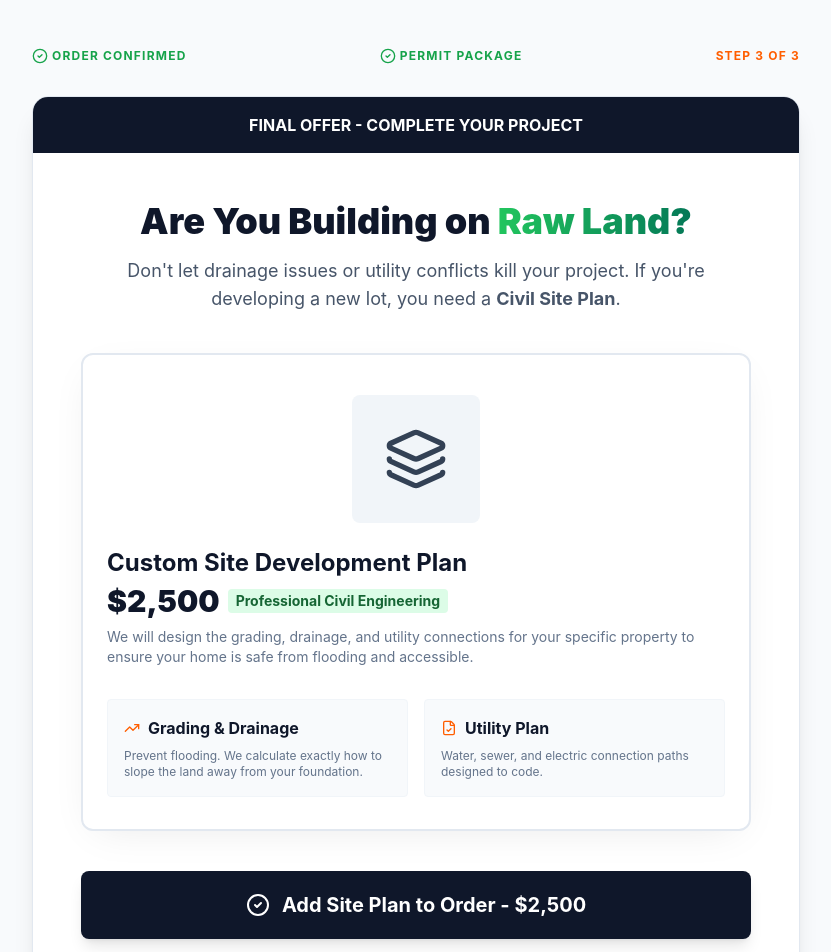
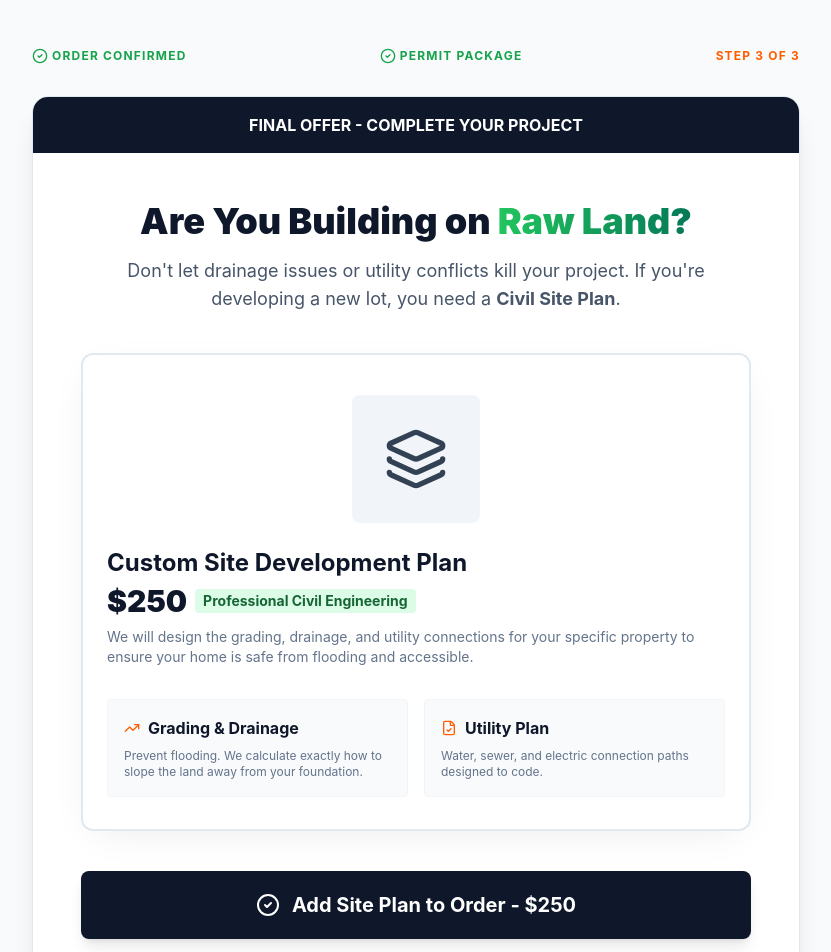
Before and after one commit to Founditmarketing/Texas-Structural-Engineers-Tripwire, a React (Vite) app: page /upsell-site in a window 1280 px wide. Shown: the top 952 px of the page, without its empty margins (224-1055 px from the left). Built offline with nearby package versions, Linux system fonts and the light colour scheme.

Commit message:
Update funnel: Home (Architectural Plans ), Upsell1 (), Upsell2 ()

```diff
--- a/src/pages/Home.tsx
+++ b/src/pages/Home.tsx
@@ -60,7 +60,7 @@ export const Home: React.FC = () => {
                     </div>
 
                     <h1 className="text-4xl md:text-6xl font-extrabold tracking-tight mb-6 leading-tight">
-                        Build a Debt-Free Tiny Home in <span className="text-transparent bg-clip-text bg-gradient-to-r from-yellow-200 to-yellow-500">30 Days</span> for <br className="hidden md:block" /> Under <span className="text-transparent bg-clip-text bg-gradient-to-r from-yellow-200 to-yellow-500">$40k.</span>
+                        Build a Debt-Free Tiny Home in <span className="text-transparent bg-clip-text bg-gradient-to-r from-yellow-200 to-yellow-500">30 Days</span> with <br className="hidden md:block" /> 30 Architectural Plans for <span className="text-transparent bg-clip-text bg-gradient-to-r from-yellow-200 to-yellow-500">$30.</span>
                     </h1>
 
                     <p className="text-lg md:text-2xl text-slate-300 mb-10 max-w-3xl mx-auto leading-relaxed">
@@ -307,7 +307,7 @@ export const Home: React.FC = () => {
                                 <li className="flex items-center justify-between border-b border-slate-100 pb-2">
                                     <div className="flex items-center gap-3">
                                         <CheckCircle2 className="text-safety-orange w-6 h-6" />
-                                        <span className="font-medium">30 Fully Engineered Plans (400 sq ft)</span>
+                                        <span className="font-medium">30 Architectural Plan Sets (400 sq ft)</span>
                                     </div>
                                     <span className="font-bold text-slate-400">$1,500</span>
                                 </li>
--- a/src/pages/UpsellPermitPackage.tsx
+++ b/src/pages/UpsellPermitPackage.tsx
@@ -69,7 +69,7 @@ export const UpsellPermitPackage: React.FC = () => {
                                 <div>
                                     <h2 className="text-2xl font-bold text-slate-900">Building Permit Ready Package</h2>
                                     <div className="flex items-center gap-2 mt-1">
-                                        <span className="text-3xl font-black text-green-600">$995</span>
+                                        <span className="text-3xl font-black text-green-600">$950</span>
                                         <span className="text-xl text-slate-400 line-through font-bold">$3,500</span>
                                     </div>
                                     <p className="text-slate-500 text-sm mt-2">
@@ -197,7 +197,7 @@ export const UpsellPermitPackage: React.FC = () => {
                                 className="w-full bg-green-600 hover:bg-green-700 text-white text-xl font-bold py-5 rounded-lg shadow-lg flex items-center justify-center gap-3 transition-transform active:scale-95 group"
                             >
                                 <ShieldCheck className="w-6 h-6 group-hover:scale-110 transition-transform" />
-                                <span>YES! Upgrade My Order for $995</span>
+                                <span>YES! Upgrade My Order for $950</span>
                             </button>
 
                             <button
@@ -211,7 +211,7 @@ export const UpsellPermitPackage: React.FC = () => {
                 </div>
 
                 <p className="text-center text-slate-400 text-xs mt-8 max-w-lg mx-auto">
-                    By clicking "Yes", you agree to the Terms of Service. The $995 engineering fee covers one specific plan for one specific address. Revisions or site changes may incur additional fees.
+                    By clicking "Yes", you agree to the Terms of Service. The $950 engineering fee covers one specific plan for one specific address. Revisions or site changes may incur additional fees.
                 </p>
             </div>
         </div>
--- a/src/pages/UpsellSitePlan.tsx
+++ b/src/pages/UpsellSitePlan.tsx
@@ -47,7 +47,7 @@ export const UpsellSitePlan: React.FC = () => {
                                 <div>
                                     <h2 className="text-2xl font-bold text-slate-900">Custom Site Development Plan</h2>
                                     <div className="flex items-center gap-2 mt-1">
-                                        <span className="text-3xl font-black text-slate-900">$2,500</span>
+                                        <span className="text-3xl font-black text-slate-900">$250</span>
                                         <span className="text-sm bg-green-100 text-green-800 px-2 py-0.5 rounded font-bold">Professional Civil Engineering</span>
                                     </div>
                                     <p className="text-slate-500 text-sm mt-2">
@@ -78,7 +78,7 @@ export const UpsellSitePlan: React.FC = () => {
                                 className="w-full bg-slate-900 hover:bg-slate-800 text-white text-xl font-bold py-5 rounded-lg shadow-lg flex items-center justify-center gap-3 transition-transform active:scale-95 group"
                             >
                                 <CheckCircle2 className="w-6 h-6" />
-                                <span>Add Site Plan to Order - $2,500</span>
+                                <span>Add Site Plan to Order - $250</span>
                             </button>
 
                             <button
```
